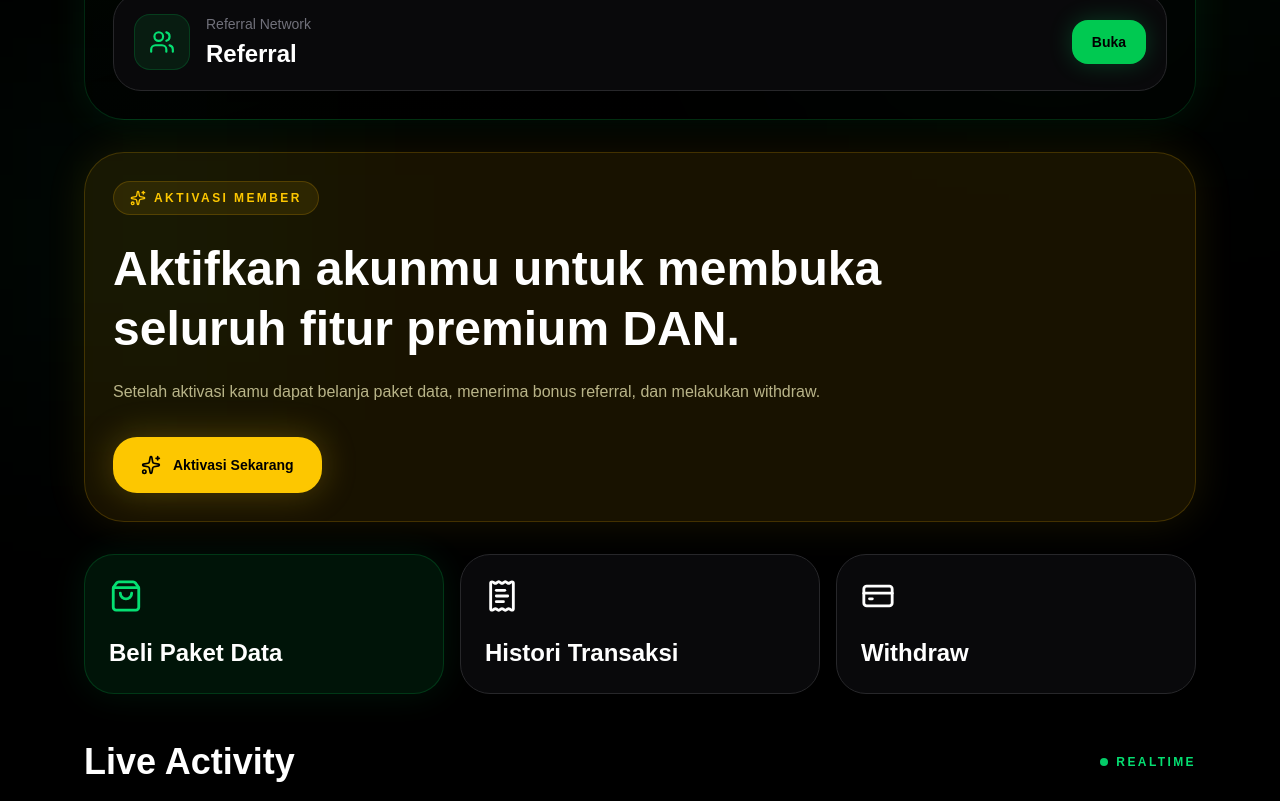
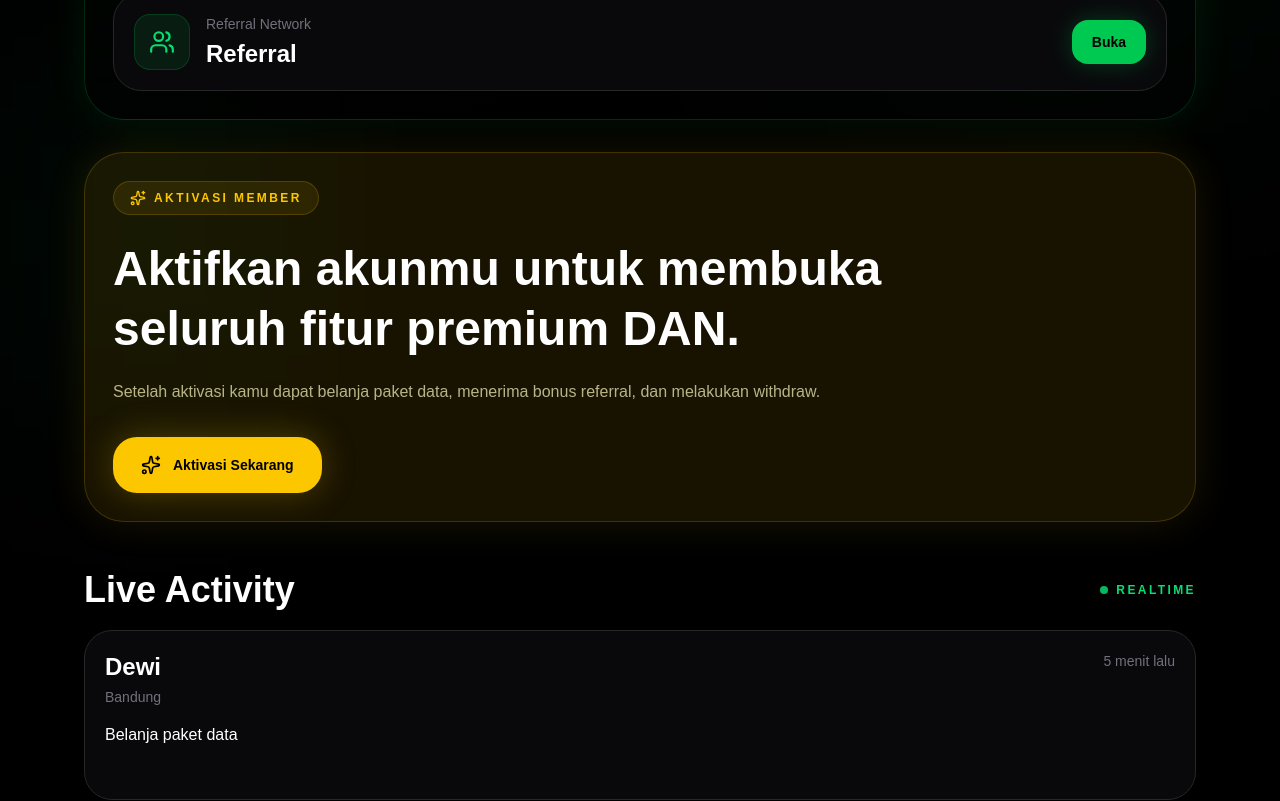
Before and after one commit to ibasnanna-sys/dan-app, a Next.js app: page /member/dashboard in a window 1280 px wide. Shown: the part 418-1219 px from the top of the page. Built offline with nearby package versions, Linux system fonts and the light colour scheme.

Commit message:
Update page.tsx

```diff
--- a/src/app/member/dashboard/page.tsx
+++ b/src/app/member/dashboard/page.tsx
@@ -428,7 +428,11 @@ export default function Home() {
 
         )}
 
-        {/* MEMBER MENU */}
+
+{/* MEMBER MENU */}
+
+{memberStatus === "aktif" && (
+
         <div className="grid grid-cols-1 sm:grid-cols-3 gap-4 mt-8">
 
           <Link
@@ -474,6 +478,7 @@ export default function Home() {
           </Link>
 
         </div>
+  )}
 
         {/* LIVE ACTIVITY */}
         <div className="mt-12">
```
